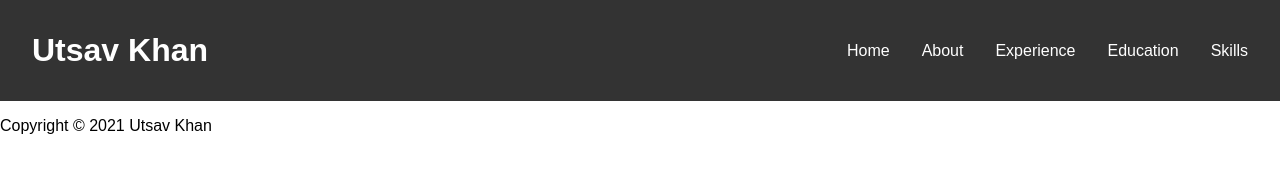
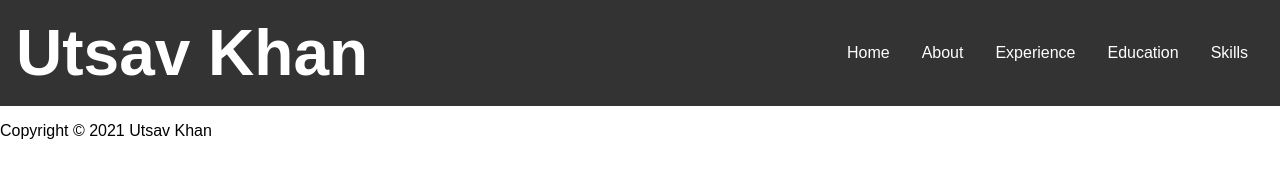
Before and after one commit to utsavkhan/utsavkhan.github.io, a plain HTML site: page index.html in a window 1280 px wide. Drawn offline with Linux system fonts and the light colour scheme.

Commit message:
Updated Text Logo Style

```diff
--- a/styles.css
+++ b/styles.css
@@ -30,7 +30,9 @@ body {
 
   /* Logo */
   .logo {
-    font-size: 2rem;
+    font-size: 4rem;
     font-weight: bold;
-    padding: 1rem;
+    white-space: nowrap; /* this will prevent the text from breaking into multiple lines */
+    overflow: hidden; /* this will hide any text that doesn't fit */
+    text-overflow: ellipsis; /* this will add an ellipsis (...) if the text is too long */
   }
```
